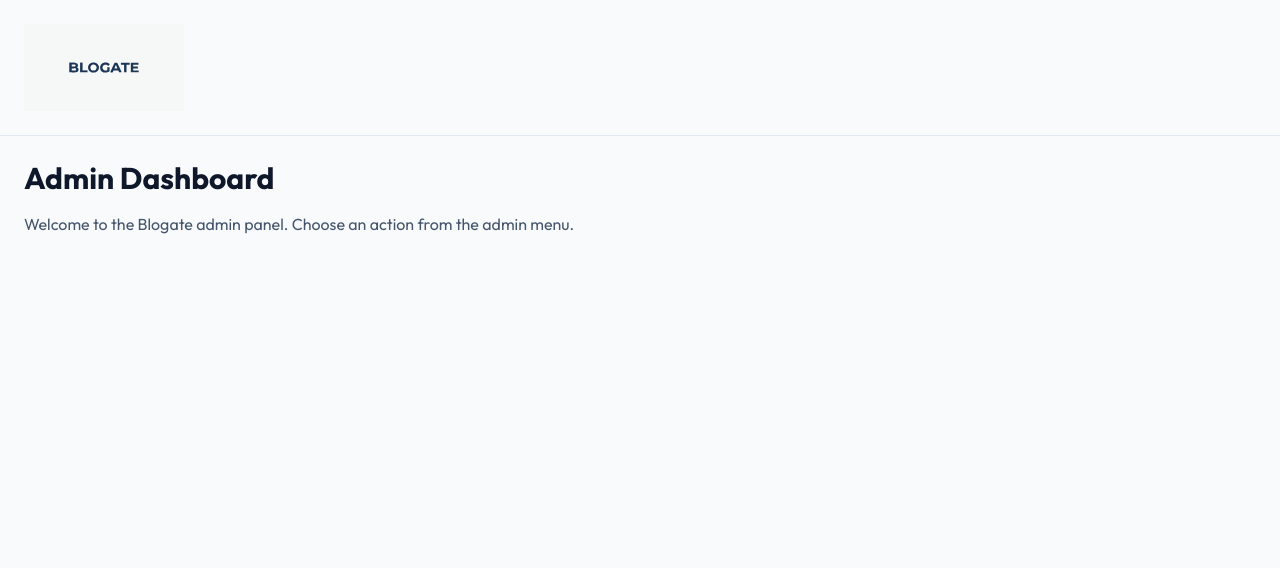
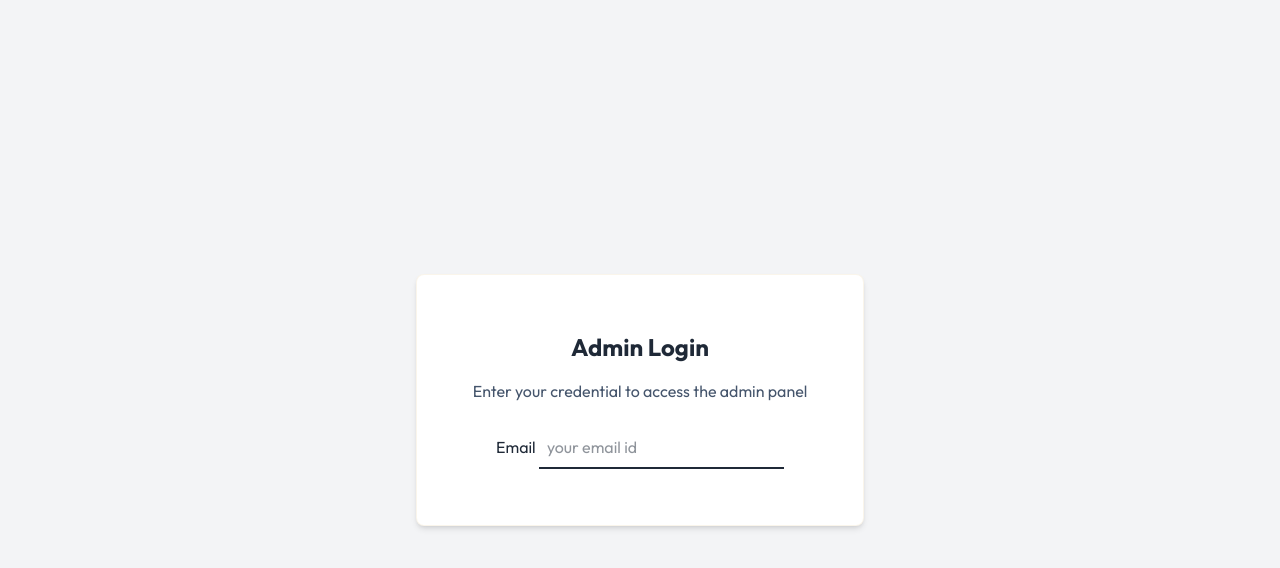
Before and after one commit to abhinavsingh2500/Blogate, a React (Vite) app in the folder client/: page /admin in a window 1280 px wide. Shown: the top 568 px of the page. Built offline with nearby package versions, Linux system fonts and the light colour scheme.

Commit message:
foundational admin page

```diff
--- a/client/src/App.jsx
+++ b/client/src/App.jsx
@@ -7,14 +7,14 @@ import Dashboard from './pages/admin/Dashboard'
 import Addblog from './pages/admin/Addblog'
 import Listblogs from './pages/admin/Listblog'
 import Comments from './pages/admin/Comments'
-
+import Login from './components/admin/Login'
 const App = () => {
   return (
     <div>
       <Routes>
         <Route path='/' element={<Home />} />
         <Route path='/blog/:id' element={<Blog />} />
-        <Route path='/admin' element={<Layout />}>
+        <Route path='/admin' element={false ? <Layout />: <Login/ >}>
           <Route index element={<Dashboard />} />
           <Route path='Addblog' element={<Addblog />} />
           <Route path='Listblogs' element={<Listblogs />} />
--- a/client/src/components/admin/Login.jsx
+++ b/client/src/components/admin/Login.jsx
@@ -1,9 +1,24 @@
 import React from 'react'
 
 const Login = () => {
+    const handleSubmit=async(e)=>{
+     e.preventDefault()
+    }
   return (
-    <div>
-
+    <div className="flex items-center justify-center min-h-screen bg-gray-100">
+      <div className="bg-white p-8 rounded-lg shadow-md w-full max-w-md  border-primary/10 border">
+        <div className="flex flex-col items-center justify center">
+        <div className='w-full py-6 text-center'>
+            <h1 className="text-2xl font-bold mb-4"> <span>Admin</span> Login</h1>
+            <p className="text-slate-600"> Enter your credential to access the admin panel</p>
+        </div>
+        <form onSubmit={handleSubmit}></form>
+        <div>
+            <label> Email </label>
+            <input type='email' required placeholder='your email id' className='border-b-2 bborder-gray-300 p-2 outline-none mb-6'/>
+        </div>
+        </div>
+      </div>
     </div>
   )
 }
--- /dev/null
+++ b/client/src/components/admin/Sidebar.jsx
@@ -0,0 +1,63 @@
+import React from 'react'
+import { NavLink } from 'react-router-dom'
+import { assets } from '../../assets/assets'
+
+const Sidebar = () => {
+  return (
+    <div className="bg-white border-r border-slate-200 p-6 min-h-[calc(100vh-96px)] w-72">
+      <NavLink
+        end={true}
+        to='/admin'
+        className={({ isActive }) =>
+          `flex items-center gap-3 py-3.5 px-3 md:px-9 min-w-64 cursor-pointer ${
+            isActive ? 'bg-primary/10 text-primary font-semibold' : 'text-slate-700 hover:bg-slate-100'
+          } rounded-full`
+        }
+      >
+        <img src={assets.home_icon} alt="" className='min-w-4 w-5' />
+        <p className="text-sm font-medium">Dashboard</p>
+      </NavLink>
+
+      <NavLink
+
+        to='/admin/Addblog'
+        className={({ isActive }) =>
+          `flex items-center gap-3 py-3.5 px-3 md:px-9 min-w-64 cursor-pointer ${
+            isActive ? 'bg-primary/10 text-primary font-semibold' : 'text-slate-700 hover:bg-slate-100'
+          } rounded-full`
+        }
+      >
+        <img src={assets.add_icon} alt="" className='min-w-4 w-5' />
+        <p className=''>Add Blog</p>
+      </NavLink>
+
+      <NavLink
+
+        to='/admin/Listblog'
+        className={({ isActive }) =>
+          `flex items-center gap-3 py-3.5 px-3 md:px-9 min-w-64 cursor-pointer ${
+            isActive ? 'bg-primary/10 text-primary font-semibold' : 'text-slate-700 hover:bg-slate-100'
+          } rounded-full`
+        }
+      >
+        <img src={assets.list_icon} alt="" className='min-w-4 w-5' />
+        <p className=''>List Blogs</p>
+      </NavLink>
+
+      <NavLink
+
+        to='/admin/Comments'
+        className={({ isActive }) =>
+          `flex items-center gap-3 py-3.5 px-3 md:px-9 min-w-64 cursor-pointer ${
+            isActive ? 'bg-primary/10 text-primary font-semibold' : 'text-slate-700 hover:bg-slate-100'
+          } rounded-full`
+        }
+      >
+        <img src={assets.comment_icon} alt="" className='min-w-4 w-5' />
+        <p className=''>Comments</p>
+      </NavLink>
+    </div>
+  )
+}
+
+export default Sidebar
--- a/client/src/pages/admin/Layout.jsx
+++ b/client/src/pages/admin/Layout.jsx
@@ -1,22 +1,32 @@
 import React from 'react'
 import {assets} from '../../assets/assets'
 import { useNavigate, Outlet } from 'react-router-dom'
+import Sidebar from '../../components/admin/Sidebar'
 const Layout = () => {
     const navigate = useNavigate()
+    const logout = () => {
+        navigate('/')
+    }
   return (
     <div className="min-h-screen bg-slate-50">
-      <header className="p-6 border-b border-slate-200">
+      <div className="px-6 border-b border-slate-200 flex items-center justify-between h-[96px] bg-white shadow-md">
         <img
           src={assets.logo}
           alt="Blogate logo"
-          className="w-32 sm:w-40 cursor-pointer"
+          className="w-32 sm:w-40 cursor-pointer rounded-full bg-primary/10 p-1 m-3"
           onClick={() => navigate('/')}
         />
-      </header>
+        <button onClick={logout} className='text-sm px-8 py-2 bg-primary text-slate-900 rounded-full cursor-pointer hover:bg-primary/80 transition duration-300'>Logout</button>
+      </div>
 
-      <main className="p-6">
-        <Outlet />
-      </main>
+      <div className="flex min-h-[calc(100vh-96px)]">
+
+        <Sidebar/>
+
+        <main className="flex-1 p-6">
+          <Outlet />
+        </main>
+      </div>
     </div>
   )
 }
```
